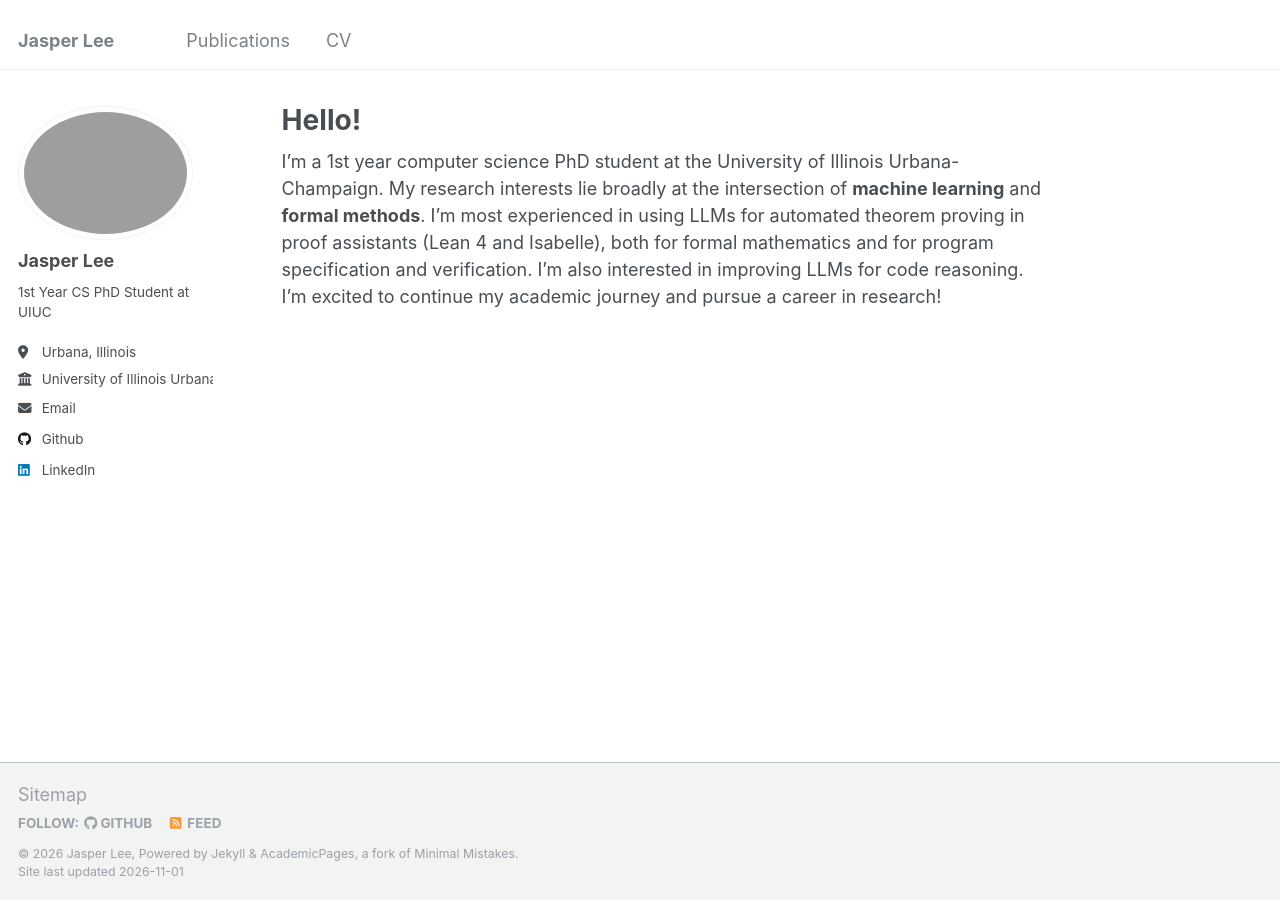
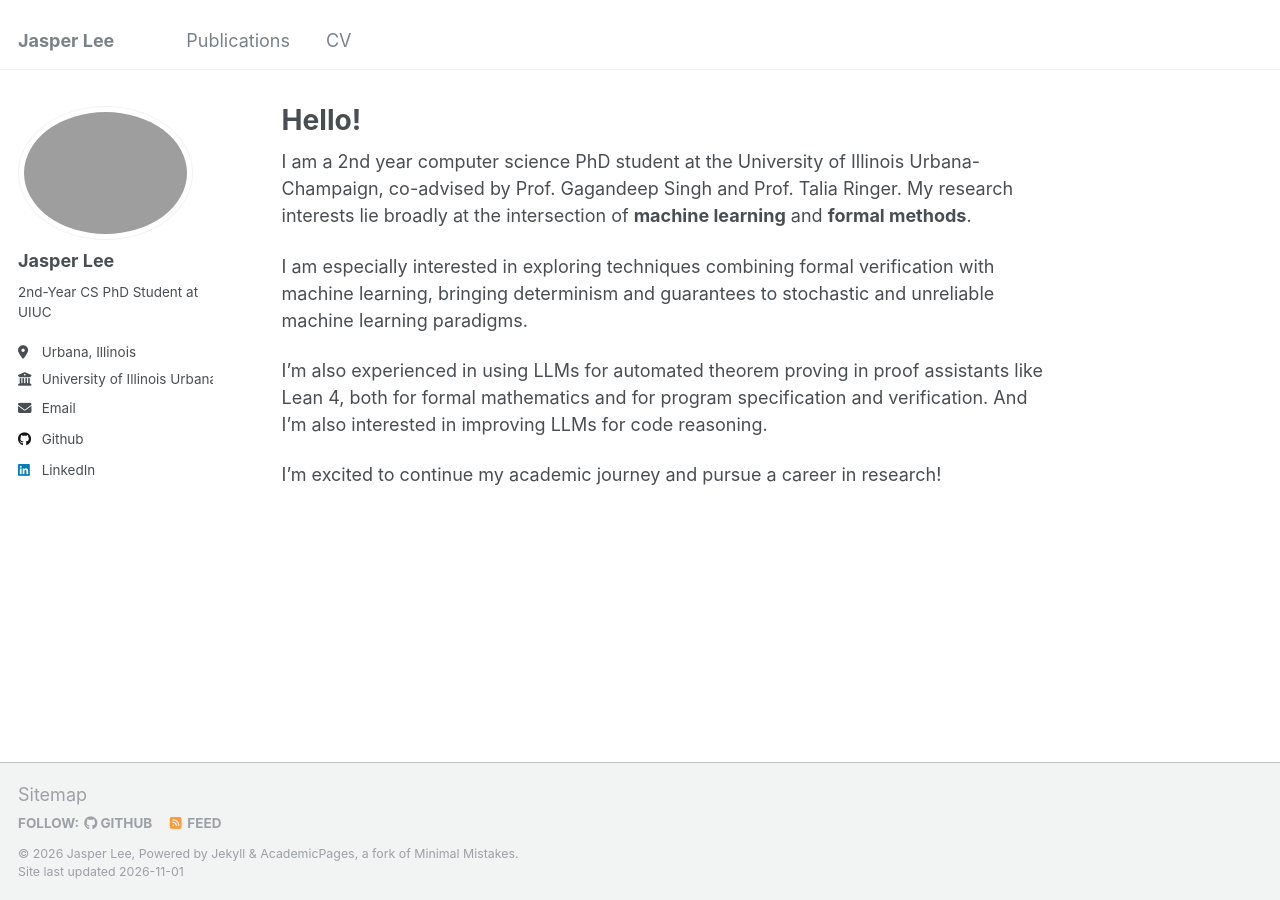
Before and after one commit to leejasper851/leejasper851.github.io, a Jekyll site: the page built from _pages/about.md, in a window 1280 px wide. Built offline with Jekyll 4.4.1, drawn with Linux system fonts in a browser that asks for light colours.

Commit message:
updated about me

```diff
--- a/_config.yml
+++ b/_config.yml
@@ -24,7 +24,7 @@ author:
   avatar           : "custom/portrait.jpg"
   name             : "Jasper Lee"
   # pronouns         : "he/him" # example: "she/her"
-  bio              : "1st Year CS PhD Student at UIUC"
+  bio              : "2nd-Year CS PhD Student at UIUC"
   location         : "Urbana, Illinois"
   employer         : "University of Illinois Urbana-Champaign"
   # uri              : "https://leejasper851.github.io" # URL
--- a/_pages/about.md
+++ b/_pages/about.md
@@ -7,7 +7,13 @@ redirect_from:
   - /about.html
 ---
 
-I'm a 1st year computer science PhD student at the University of Illinois Urbana-Champaign. My research interests lie broadly at the intersection of **machine learning** and **formal methods**. I'm most experienced in using LLMs for automated theorem proving in proof assistants (Lean 4 and Isabelle), both for formal mathematics and for program specification and verification. I'm also interested in improving LLMs for code reasoning. I'm excited to continue my academic journey and pursue a career in research!
+I am a 2nd year computer science PhD student at the University of Illinois Urbana-Champaign, co-advised by Prof. Gagandeep Singh and Prof. Talia Ringer. My research interests lie broadly at the intersection of **machine learning** and **formal methods**.
+
+I am especially interested in exploring techniques combining formal verification with machine learning, bringing determinism and guarantees to stochastic and unreliable machine learning paradigms.
+
+I’m also experienced in using LLMs for automated theorem proving in proof assistants like Lean 4, both for formal mathematics and for program specification and verification. And I’m also interested in improving LLMs for code reasoning.
+
+I’m excited to continue my academic journey and pursue a career in research!
 
 <!-- This is the front page of a website that is powered by the [Academic Pages template](https://github.com/academicpages/academicpages.github.io) and hosted on GitHub pages. [GitHub pages](https://pages.github.com) is a free service in which websites are built and hosted from code and data stored in a GitHub repository, automatically updating when a new commit is made to the repository. This template was forked from the [Minimal Mistakes Jekyll Theme](https://mmistakes.github.io/minimal-mistakes/) created by Michael Rose, and then extended to support the kinds of content that academics have: publications, talks, teaching, a portfolio, blog posts, and a dynamically-generated CV. You can fork [this template](https://github.com/academicpages/academicpages.github.io) right now, modify the configuration and markdown files, add your own PDFs and other content, and have your own site for free, with no ads!
 
```
